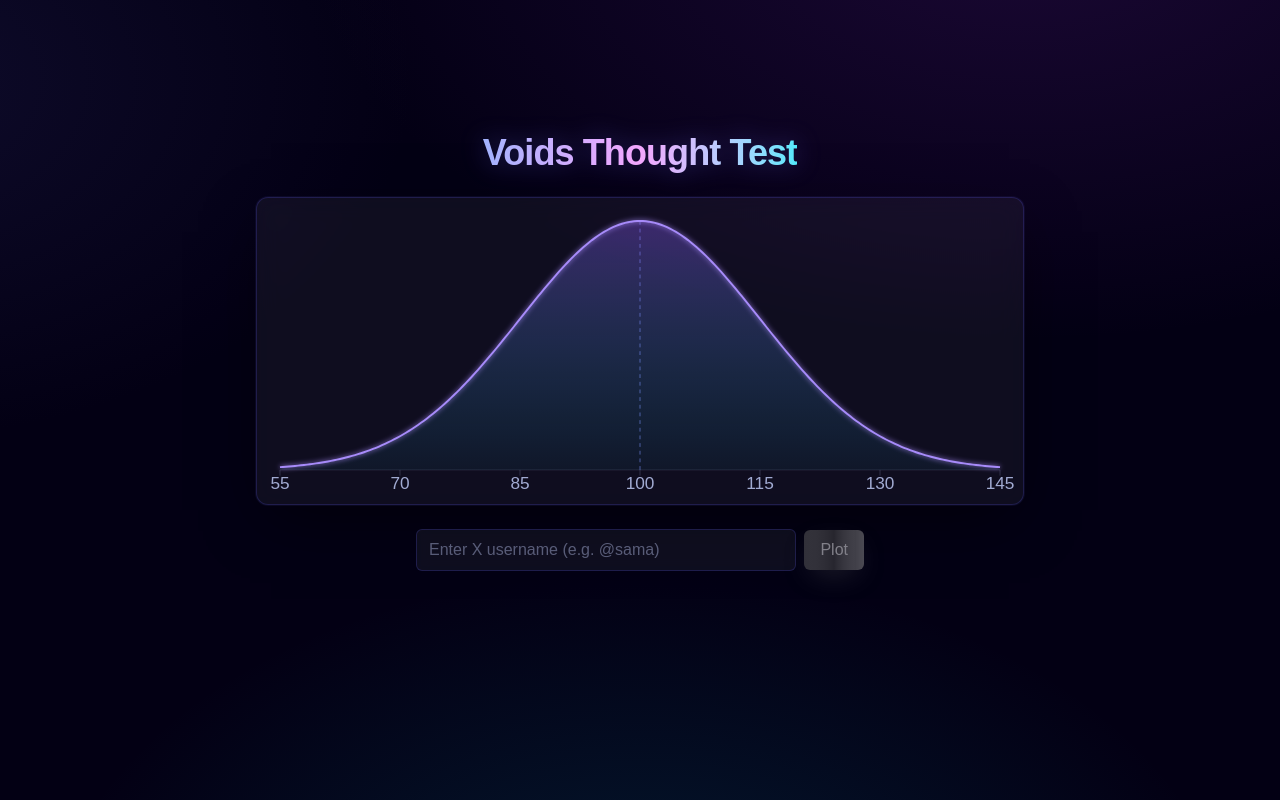
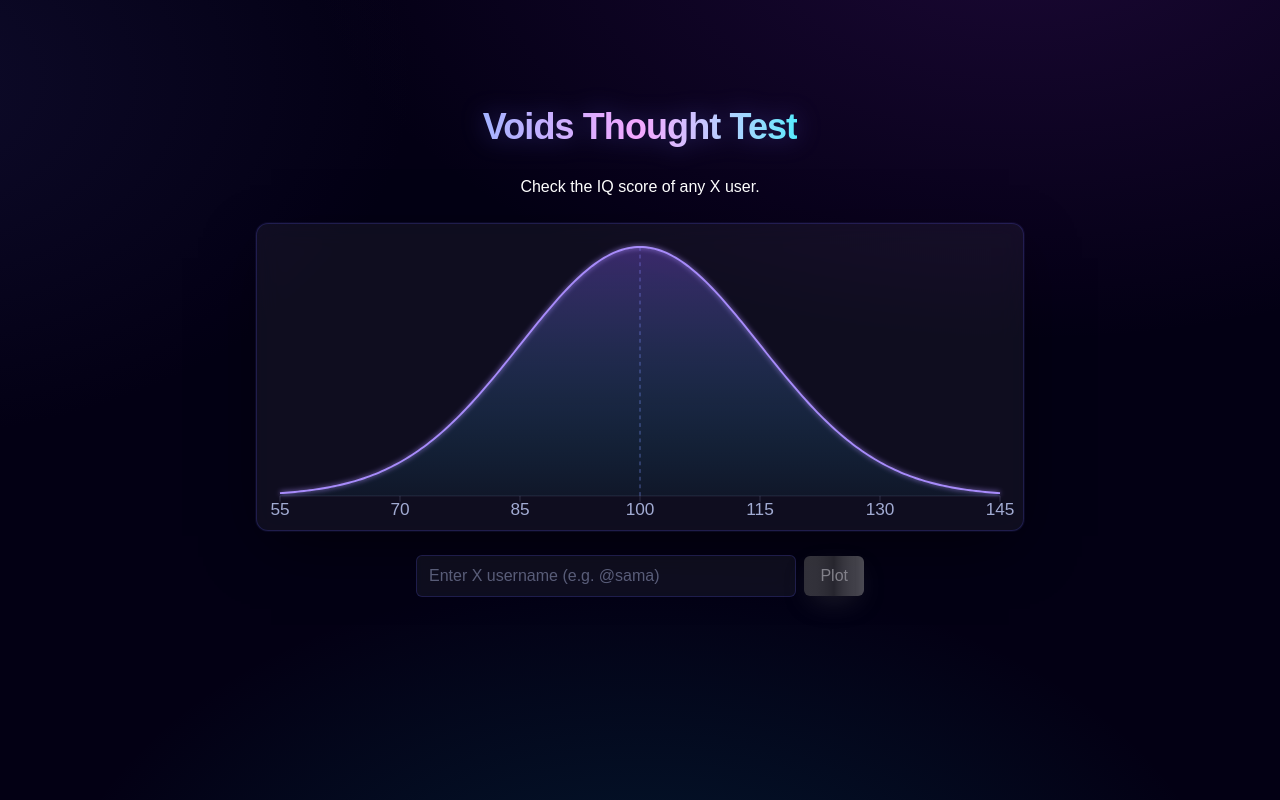
Before and after one commit to jasonthepenguin/sycophancy, a Next.js app: page / in a window 1280 px wide. Built offline with nearby package versions, Linux system fonts and the light colour scheme.

Commit message:
Add sub heading check iq score of x user

```diff
--- a/src/app/page.tsx
+++ b/src/app/page.tsx
@@ -141,6 +141,9 @@ export default function Home() {
       <h1 className="text-3xl sm:text-4xl font-semibold tracking-tight bg-clip-text text-transparent bg-gradient-to-r from-indigo-300 via-fuchsia-300 to-cyan-300 drop-shadow-[0_0_12px_rgba(99,102,241,0.35)]">
         Voids Thought Test
       </h1>
+      <div className="mt-1 text-white">
+        <span className="text-sm sm:text-base">Check the IQ score of any X user.</span>
+      </div>
 
       {isVoidMode && (
         <div className="pointer-events-none fixed inset-0 -z-10 overflow-hidden">
```
